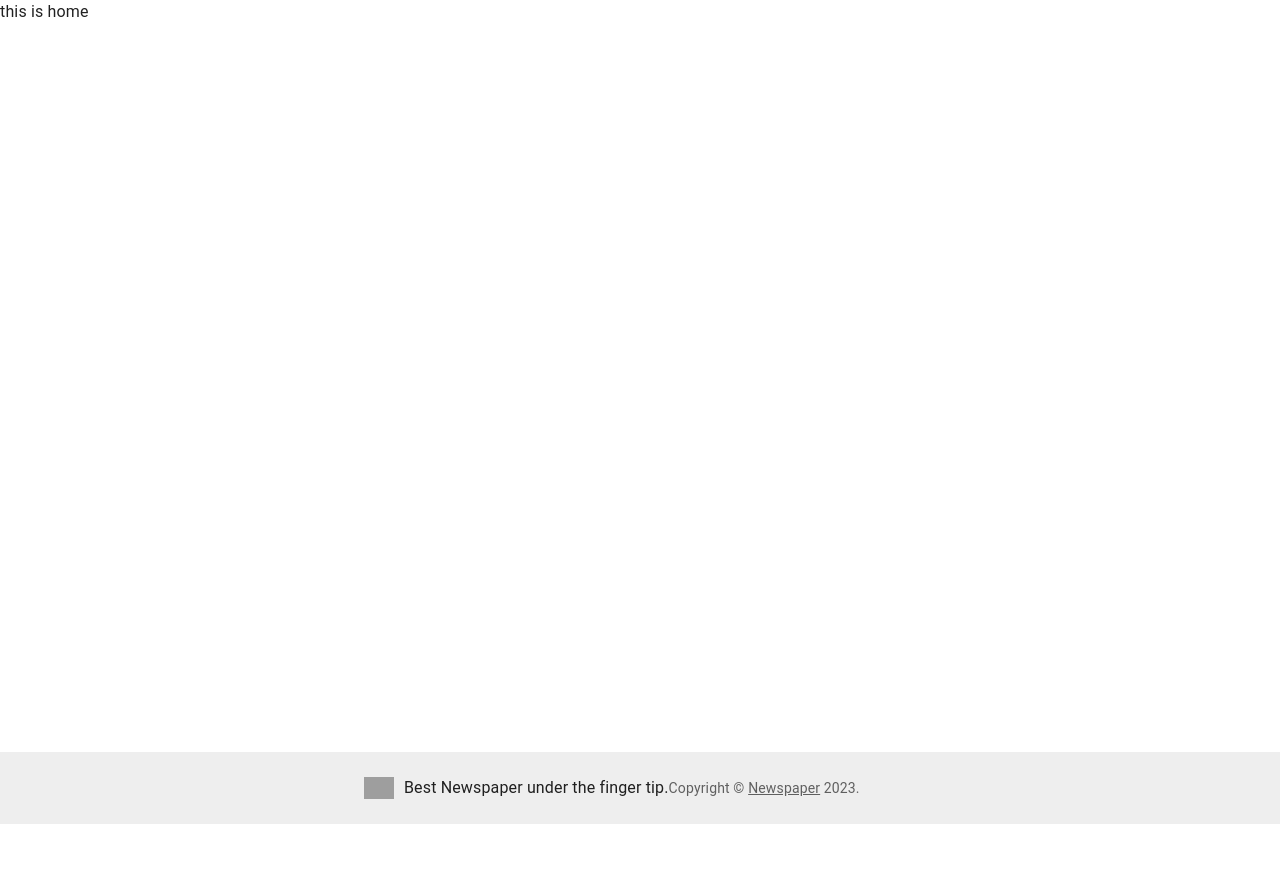
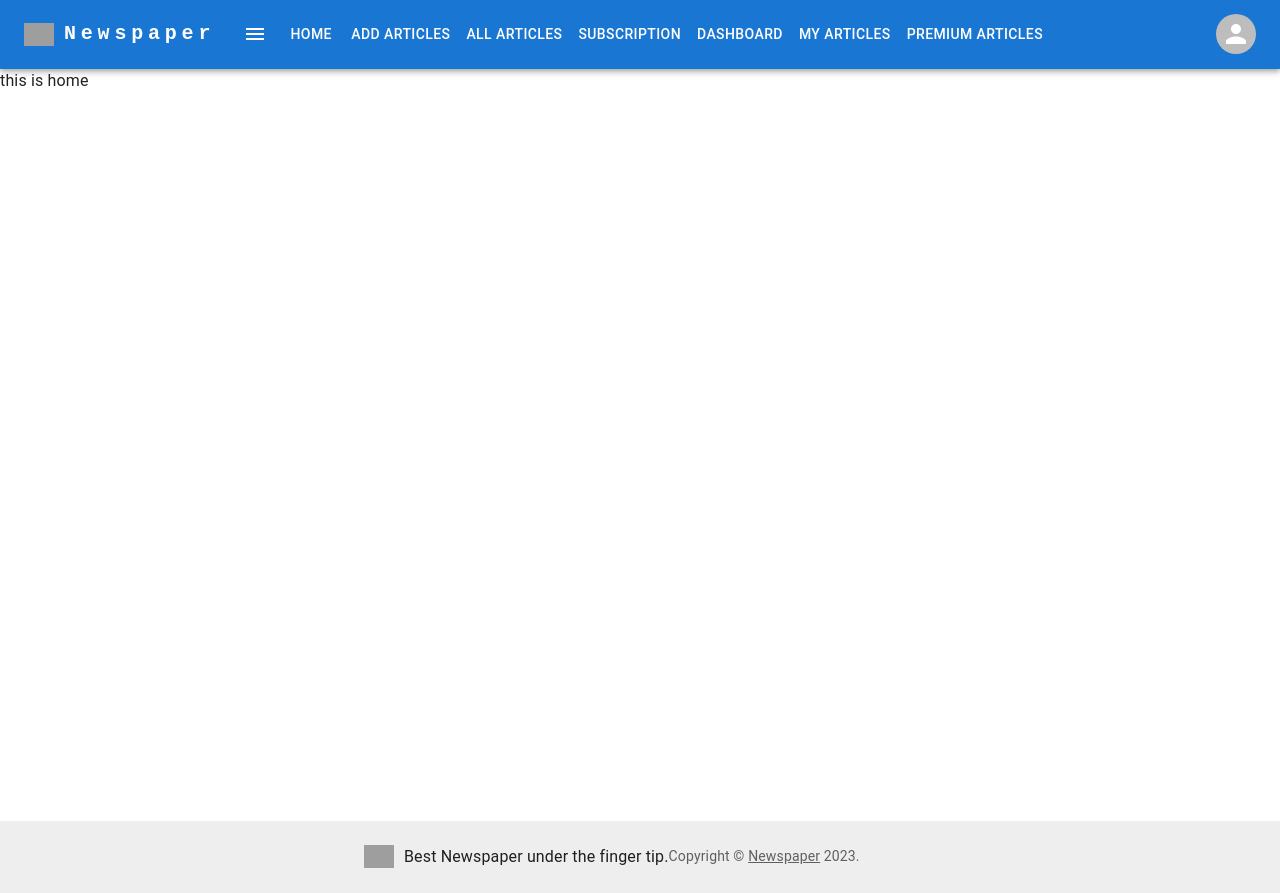
Before and after one commit to MohammedNawazMynulIslam/Newspaper-client, a React (Vite) app in the folder newspaper-client/: page / in a window 1280 px wide. Before the commit the page ends 824 px from the top, so only its background shows below. Built offline with nearby package versions, Linux system fonts and the light colour scheme; grey boxes are pictures that could not be loaded.

Commit message:
added navbar

```diff
--- a/newspaper-client/package.json
+++ b/newspaper-client/package.json
@@ -12,6 +12,7 @@
   "dependencies": {
     "@emotion/react": "^11.11.1",
     "@emotion/styled": "^11.11.0",
+    "@mui/icons-material": "^5.14.18",
     "@mui/material": "^5.14.18",
     "localforage": "^1.10.0",
     "match-sorter": "^6.3.1",
--- a/newspaper-client/src/LayOut/LayOut.jsx
+++ b/newspaper-client/src/LayOut/LayOut.jsx
@@ -1,9 +1,11 @@
 import { Outlet } from "react-router-dom";
 import StickyFooter from "../pages/Shared/Footer/Footer";
+import Navbar from "../pages/Shared/Navbar/Navbar";
 
 const LayOut = () => {
   return (
     <div>
+      <Navbar />
       <Outlet />
       <StickyFooter></StickyFooter>
     </div>
--- a/newspaper-client/src/main.jsx
+++ b/newspaper-client/src/main.jsx
@@ -7,6 +7,8 @@
 
 ReactDOM.createRoot(document.getElementById("root")).render(
   <React.StrictMode>
-    <RouterProvider router={router} />
+    <div className="max-w-screen-xl mx-auto">
+      <RouterProvider router={router} />
+    </div>
   </React.StrictMode>
 );
--- /dev/null
+++ b/newspaper-client/src/pages/Shared/Navbar/Navbar.jsx
@@ -0,0 +1,175 @@
+import * as React from "react";
+import AppBar from "@mui/material/AppBar";
+import Box from "@mui/material/Box";
+import Toolbar from "@mui/material/Toolbar";
+import IconButton from "@mui/material/IconButton";
+import Typography from "@mui/material/Typography";
+import Menu from "@mui/material/Menu";
+import MenuIcon from "@mui/icons-material/Menu";
+import Container from "@mui/material/Container";
+import Avatar from "@mui/material/Avatar";
+import Button from "@mui/material/Button";
+import Tooltip from "@mui/material/Tooltip";
+import MenuItem from "@mui/material/MenuItem";
+
+const pages = [
+  "Home",
+  "Add Articles",
+  "All Articles",
+  "Subscription",
+  "Dashboard",
+  "My Articles",
+  "Premium Articles",
+];
+const settings = ["Profile"];
+
+const Navbar = () => {
+  const [anchorElNav, setAnchorElNav] = React.useState(null);
+  const [anchorElUser, setAnchorElUser] = React.useState(null);
+
+  const handleOpenNavMenu = (event) => {
+    setAnchorElNav(event.currentTarget);
+  };
+
+  const handleOpenUserMenu = (event) => {
+    setAnchorElUser(event.currentTarget);
+  };
+
+  const handleCloseNavMenu = () => {
+    setAnchorElNav(null);
+  };
+
+  const handleCloseUserMenu = () => {
+    setAnchorElUser(null);
+  };
+
+  return (
+    <Box sx={{ flexGrow: 1 }}>
+      <AppBar position="static">
+        <Container maxWidth="xl">
+          <Toolbar disableGutters>
+            <img
+              src="https://i.ibb.co/pdFcRKS/18157303-newspaper-icon-business-news.jpg"
+              alt="logo"
+              style={{ width: 30, marginRight: 10 }}
+            />
+
+            <Typography
+              variant="h6"
+              noWrap
+              component="a"
+              href="/"
+              sx={{
+                mr: 2,
+                display: { xs: "none", md: "flex" },
+                fontFamily: "monospace",
+                fontWeight: 700,
+                letterSpacing: ".3rem",
+                color: "inherit",
+                textDecoration: "none",
+              }}
+            >
+              Newspaper
+            </Typography>
+            <IconButton
+              size="large"
+              aria-label="account of current user"
+              aria-controls="menu-appbar"
+              aria-haspopup="true"
+              onClick={handleOpenNavMenu}
+              color="inherit"
+            >
+              <MenuIcon />
+            </IconButton>
+            <Menu
+              id="menu-appbar"
+              anchorEl={anchorElNav}
+              anchorOrigin={{
+                vertical: "bottom",
+                horizontal: "left",
+              }}
+              keepMounted
+              transformOrigin={{
+                vertical: "top",
+                horizontal: "left",
+              }}
+              open={Boolean(anchorElNav)}
+              onClose={handleCloseNavMenu}
+              sx={{
+                display: { xs: "block", md: "none" },
+              }}
+            >
+              {pages.map((page) => (
+                <MenuItem key={page} onClick={handleCloseNavMenu}>
+                  <Typography textAlign="center">{page}</Typography>
+                </MenuItem>
+              ))}
+            </Menu>
+            <Box sx={{ flexGrow: 1, display: { xs: "flex", md: "none" } }}>
+              <Typography
+                variant="h5"
+                noWrap
+                component="a"
+                href="#app-bar-with-responsive-menu"
+                sx={{
+                  mr: 2,
+                  display: { xs: "flex", md: "none" },
+                  flexGrow: 1,
+                  fontFamily: "monospace",
+                  fontWeight: 700,
+                  letterSpacing: ".3rem",
+                  color: "inherit",
+                  textDecoration: "none",
+                }}
+              >
+                Newspaper
+              </Typography>
+            </Box>
+            <Box sx={{ flexGrow: 1, display: { xs: "none", md: "flex" } }}>
+              {pages.map((page) => (
+                <Button
+                  key={page}
+                  onClick={handleCloseNavMenu}
+                  sx={{ my: 2, color: "white", display: "block" }}
+                >
+                  {page}
+                </Button>
+              ))}
+            </Box>
+            <Box sx={{ flexGrow: 0 }}>
+              <Tooltip title="Open settings">
+                <IconButton onClick={handleOpenUserMenu} sx={{ p: 0 }}>
+                  <Avatar alt="" src="" />
+                </IconButton>
+              </Tooltip>
+              <Menu
+                sx={{ mt: "45px" }}
+                id="menu-appbar"
+                anchorEl={anchorElUser}
+                anchorOrigin={{
+                  vertical: "top",
+                  horizontal: "right",
+                }}
+                keepMounted
+                transformOrigin={{
+                  vertical: "top",
+                  horizontal: "right",
+                }}
+                open={Boolean(anchorElUser)}
+                onClose={handleCloseUserMenu}
+              >
+                {settings.map((setting) => (
+                  <MenuItem key={setting} onClick={handleCloseUserMenu}>
+                    <Typography textAlign="center">{setting}</Typography>
+                  </MenuItem>
+                ))}
+              </Menu>
+            </Box>
+          </Toolbar>
+        </Container>
+      </AppBar>
+    </Box>
+  );
+};
+
+export default Navbar;
```
Also changed, not shown: 1 other file (tests, documents, lock files or other folders).
